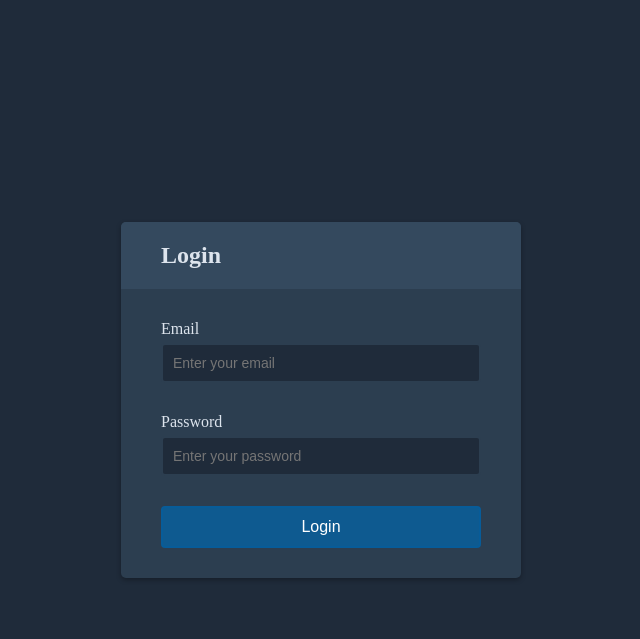
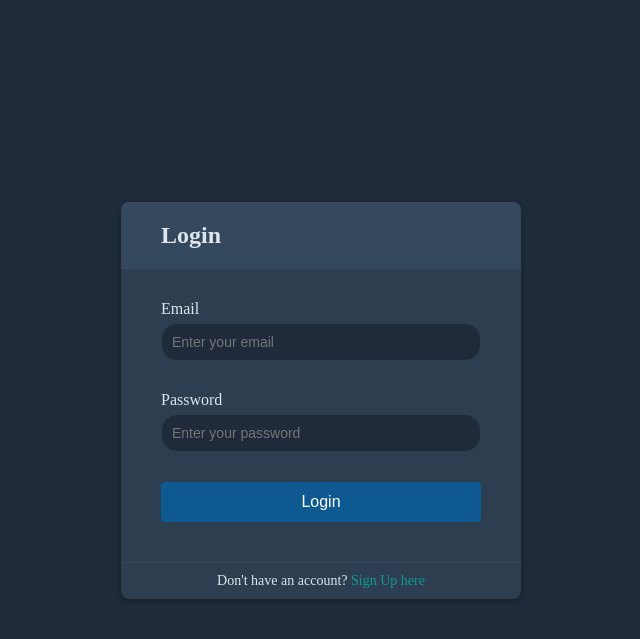
Before and after one commit to Mena-Adel20/Recipe-Manager, a Flask app: page / in a window 1280 px wide. Shown: the top 639 px of the page, without its empty margins (319-959 px from the left). Run offline with Flask 3, Linux system fonts and the light colour scheme.

Commit message:
update auth
add link in login form to go to sign up and also to sign up to go to login form

```diff
--- a/static/css/auth.css
+++ b/static/css/auth.css
@@ -14,13 +14,13 @@ body {
 
 .container {
     background-color: #2C3E50;
-    border-radius: 5px;
+    border-radius: 8px;
     box-shadow: 0 2px 5px rgba(0, 0, 0, 0.3);
     width: 400px;
     max-width: 100%;
     overflow: hidden;
+
 }
-
 .header {
     background-color: #34495E;
     border-bottom: 1px solid #2C3E50;
@@ -49,8 +49,8 @@ body {
 }
 
 .form-control input {
-    border: 2px solid #2C3E50;
-    border-radius: 4px;
+    border: 1px solid #2C3E50;
+    border-radius: 16px;
     display: block;
     font-size: 14px;
     width: 100%;
@@ -76,7 +76,7 @@ body {
 
 .form button {
     background-color: #0e5a90;
-    border: 2px solid #075c99;
+    border: 1px solid #075c99;
     color: #fff;
     display: block;
     padding: 10px;
@@ -130,3 +130,25 @@ body {
     font-size: 14px;
     color: #721c24;
 }
+
+.link {
+    text-align: center;
+    margin-top: 5px;
+    color: #DDE4ED;
+    font-size: 14px;
+    margin-top: 10px;
+    padding: 10px 0;
+    border-top: 1px solid #34495E;
+
+}
+
+.link a {
+    color: #119a93;
+    text-decoration: none;
+    transition: color 0.3s ease;
+}
+
+.link a:hover {
+    color: #2ecc71;
+    text-decoration: underline;
+}
--- a/templates/login.html
+++ b/templates/login.html
@@ -38,6 +38,9 @@
             <button type="submit" id="login">Login</button>
 
         </form>
+        <div class="link">
+            Don't have an account? <a href="/signup">Sign Up here</a>
+        </div>
     </div>
 
     <script src="../static/js/login.js"></script>
```
Also changed, not shown: templates/signup.html (+8 -5 lines).
